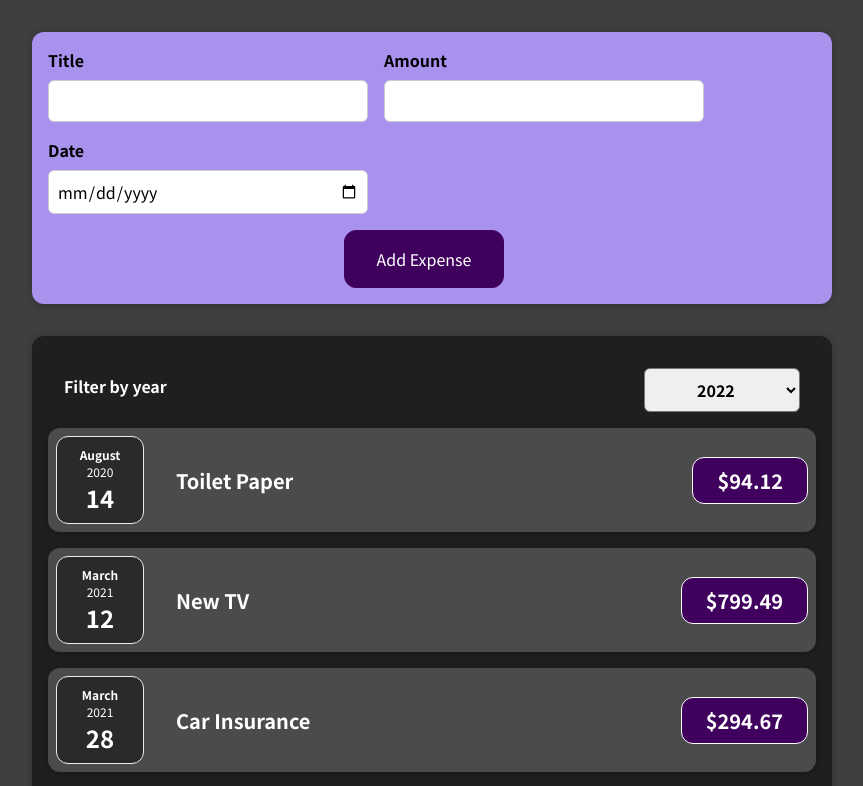
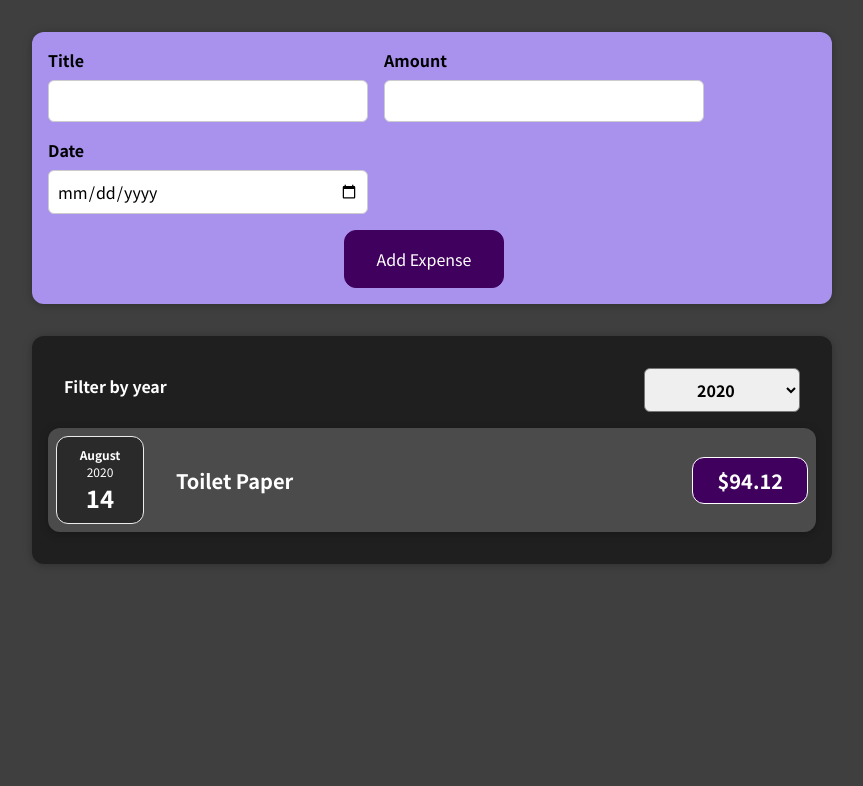
Before and after one commit to Qchown31/react-complete-guide, a React (Create React App) app in the folder 01-starting-setup/: page / in a window 1280 px wide. Shown: the top 786 px of the page, without its empty margins (208-1071 px from the left). Built offline with nearby package versions, Linux system fonts and the light colour scheme.

Commit message:
More action added

```diff
--- a/01-starting-setup/src/App.jsx
+++ b/01-starting-setup/src/App.jsx
@@ -2,8 +2,7 @@ import React, { useState } from "react";
 import Expenses from "./components/Expenses/Expenses";
 import NewExpense from "./components/NewExpense/NewExpense";
 
-function App() {
-  const expenses = [
+const dummyExpenses = [
   {
     id: "e1",
     title: "Toilet Paper",
@@ -25,8 +24,12 @@ function App() {
   },
 ];
 
+function App() {
+  const [expenses, setExpenses] = useState(dummyExpenses);
   const addExpenseHandler = (expense) => {
-    console.log(expense);
+    setExpenses((prevExpenses) => {
+      return [expense, ...prevExpenses];
+    });
   };
 
   return (
--- a/01-starting-setup/src/components/Expenses/ExpenseItem.jsx
+++ b/01-starting-setup/src/components/Expenses/ExpenseItem.jsx
@@ -6,6 +6,7 @@ import Card from "../UI/Card";
 
 function ExpenseItem(props) {
   return (
+    <li>
       <Card className="expense-item">
         <div className="expense-item__description">
           <ExpenseDate date={props.date} />
@@ -13,6 +14,7 @@ function ExpenseItem(props) {
           <div className="expense-item__price">${props.amount}</div>
         </div>
       </Card>
+    </li>
   );
 }
 
--- a/01-starting-setup/src/components/Expenses/Expenses.jsx
+++ b/01-starting-setup/src/components/Expenses/Expenses.jsx
@@ -5,23 +5,25 @@ import "../UI/card.css";
 import ExpenseItem from "./ExpenseItem";
 import Card from "../UI/Card";
 import ExpensesFilter from "../ExpensesFilter/ExpensesFilter";
+import ExpensesList from "./ExpensesList";
 function Expenses(props) {
-  const [filterValue, setFilterValue] = useState("");
+  const [filterValue, setFilterValue] = useState("2020");
 
   const filterExpenseHandler = (event) => {
     setFilterValue(event.target.value);
   };
+
+  const filteredExpenses = props.expenses.filter((expense) => {
+    return expense.date.getFullYear().toString() === filterValue;
+  });
+
   return (
     <Card className="expenses">
-      <ExpensesFilter onFilterExpense={filterExpenseHandler} />
-      {props.expenses.map((expense) => (
-        <ExpenseItem
-          title={expense.title}
-          amount={expense.amount}
-          date={expense.date}
-          filterValue={filterValue}
-        />
-      ))}
+      <ExpensesFilter
+        selected={filterValue}
+        onFilterExpense={filterExpenseHandler}
+      />
+      <ExpensesList filteredExpenses={filteredExpenses} />
     </Card>
   );
 }
--- /dev/null
+++ b/01-starting-setup/src/components/Expenses/ExpensesList.css
@@ -0,0 +1,9 @@
+.expenses-list {
+  list-style: none;
+  padding: 0;
+}
+
+.expenses-list__fallback {
+  color: white;
+  text-align: center;
+}
--- /dev/null
+++ b/01-starting-setup/src/components/Expenses/ExpensesList.jsx
@@ -0,0 +1,23 @@
+import React from "react";
+
+import ExpenseItem from "./ExpenseItem";
+import "./ExpensesList.css";
+function ExpensesList(props) {
+  if (props.filteredExpenses.length === 0) {
+    return <h2 className="expenses-list__fallback">Found no expenses</h2>;
+  }
+  return (
+    <ul className="expenses-list">
+      {props.filteredExpenses.map((expense) => (
+        <ExpenseItem
+          key={expense.id}
+          title={expense.title}
+          amount={expense.amount}
+          date={expense.date}
+        />
+      ))}
+    </ul>
+  );
+}
+
+export default ExpensesList;
--- a/01-starting-setup/src/components/ExpensesFilter/ExpensesFilter.jsx
+++ b/01-starting-setup/src/components/ExpensesFilter/ExpensesFilter.jsx
@@ -10,7 +10,7 @@ const ExpensesFilter = (props) => {
     <div className="expenses-filter">
       <div className="expenses-filter__control">
         <label>Filter by year</label>
-        <select onChange={props.onFilterExpense}>
+        <select value={props.selected} onChange={props.onFilterExpense}>
           <option value="2022">2022</option>
           <option value="2021">2021</option>
           <option value="2020">2020</option>
```
Also changed, not shown: 1 other file (tests, documents, lock files or other folders). Lines whose indentation alone changed are shown as unchanged.
